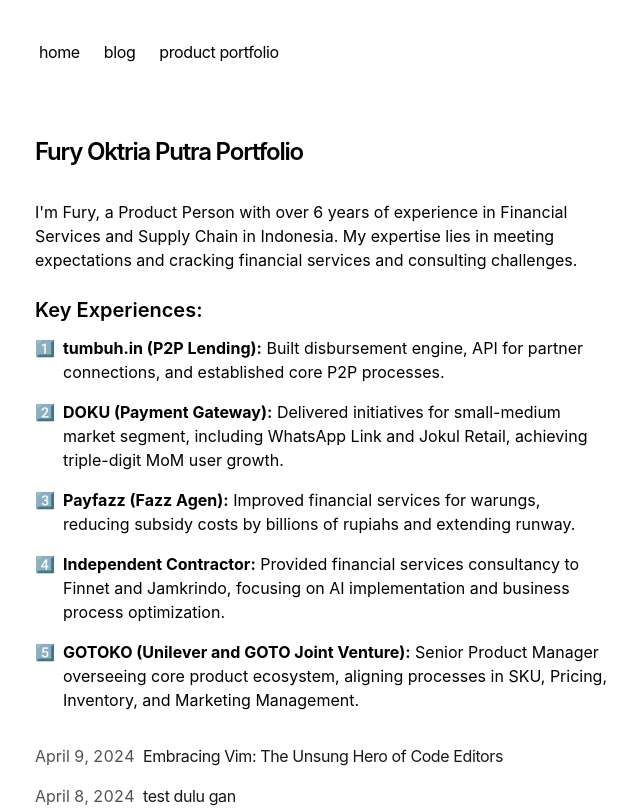
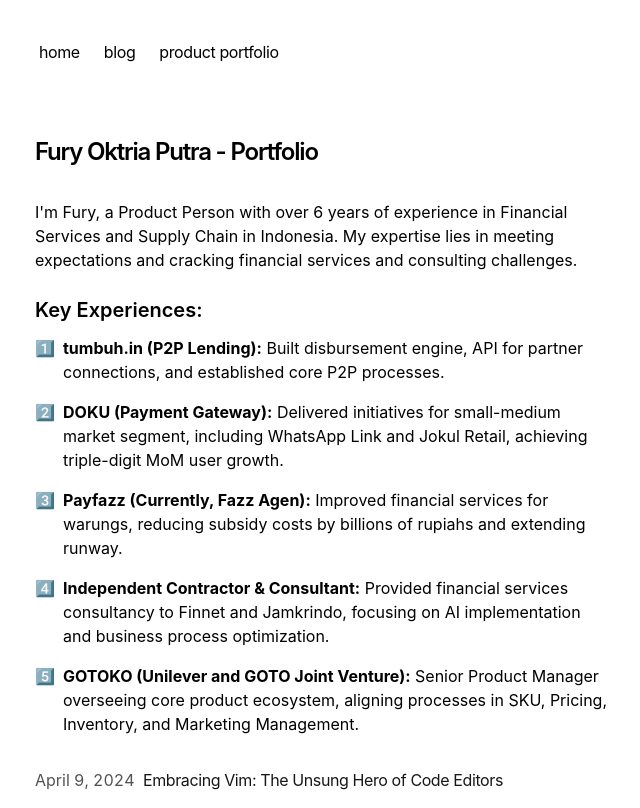
Before and after one commit to furyoktria/fury-web-portfolio, a Next.js app: page / in a window 1280 px wide. Shown: the top 808 px of the page, without its empty margins (317-957 px from the left). Built offline with nearby package versions, Linux system fonts and the light colour scheme.

Commit message:
Adding Another explanation

```diff
--- a/app/page.tsx
+++ b/app/page.tsx
@@ -4,7 +4,7 @@
   return (
     <section>
       <h1 className="mb-8 text-2xl font-semibold tracking-tighter">
-        Fury Oktria Putra Portfolio
+        Fury Oktria Putra - Portfolio
       </h1>
       <div className="mb-8">
         <p className="mb-4">
@@ -27,13 +27,13 @@
           <li className="flex items-start">
             <span className="mr-2">3️⃣</span>
             <div>
-              <strong>Payfazz (Fazz Agen):</strong> Improved financial services for warungs, reducing subsidy costs by billions of rupiahs and extending runway.
+              <strong>Payfazz (Currently, Fazz Agen):</strong> Improved financial services for warungs, reducing subsidy costs by billions of rupiahs and extending runway.
             </div>
           </li>
           <li className="flex items-start">
             <span className="mr-2">4️⃣</span>
             <div>
-              <strong>Independent Contractor:</strong> Provided financial services consultancy to Finnet and Jamkrindo, focusing on AI implementation and business process optimization.
+              <strong>Independent Contractor & Consultant:</strong> Provided financial services consultancy to Finnet and Jamkrindo, focusing on AI implementation and business process optimization.
             </div>
           </li>
           <li className="flex items-start">
```
